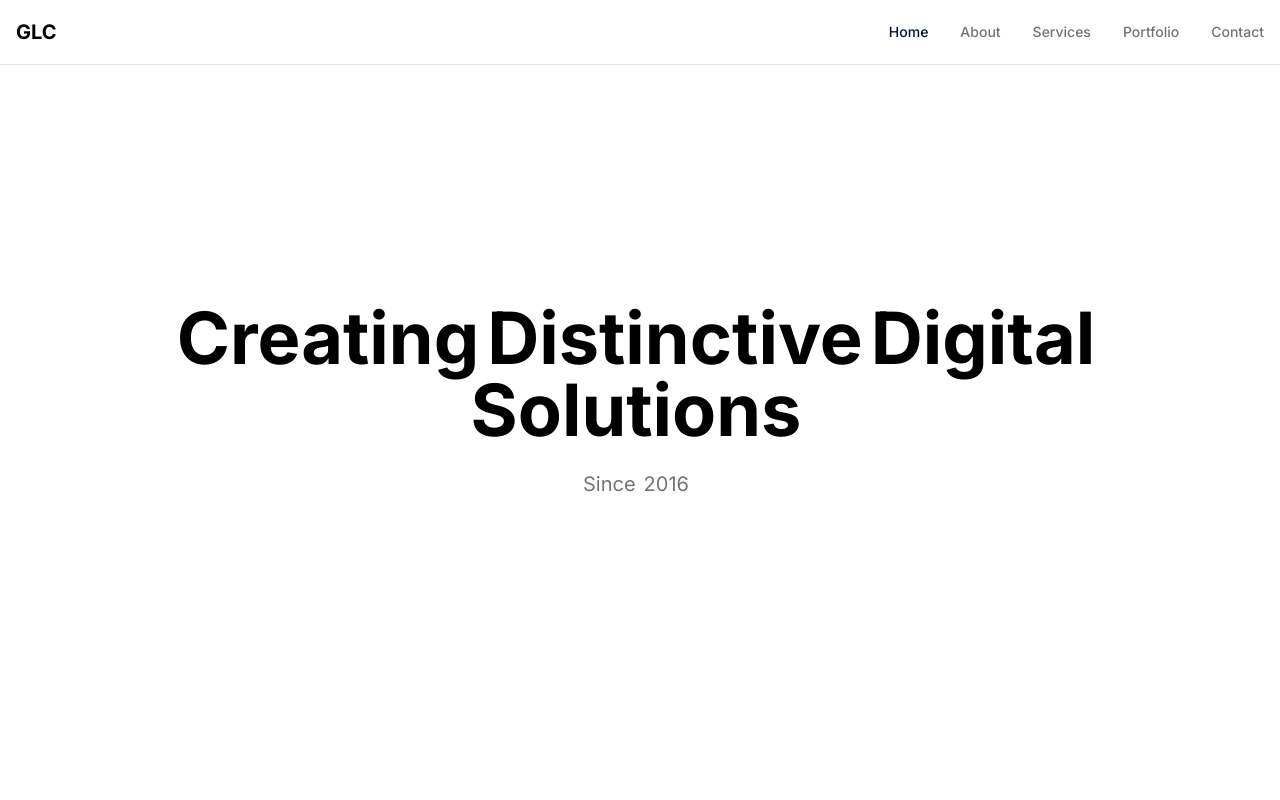
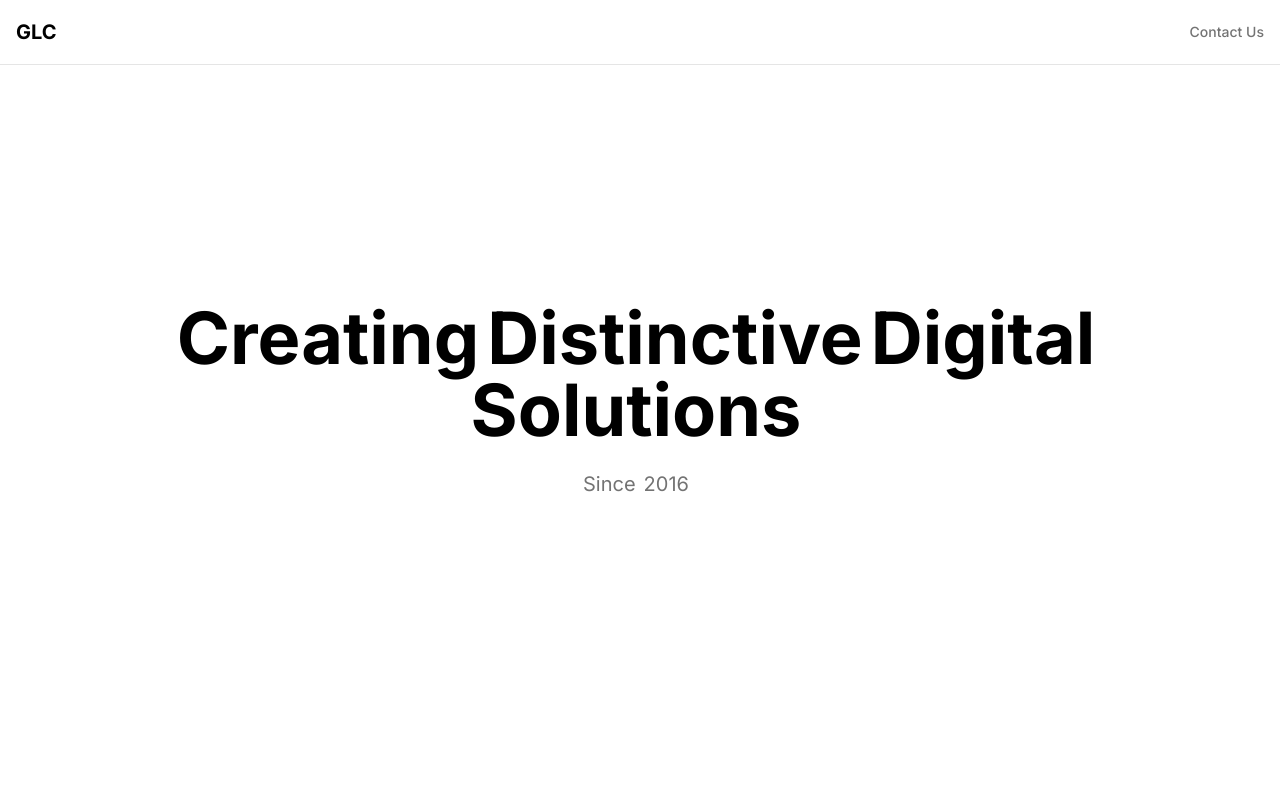
Before and after one commit to work-raharjo/glc-website-version2, a Next.js app: page / in a window 1280 px wide. Shown: the top 800 px of the page. Built offline with nearby package versions, Linux system fonts and the light colour scheme.

Commit message:
Update: Simplify header to show only logo and contact button

```diff
--- a/components/header.tsx
+++ b/components/header.tsx
@@ -3,14 +3,6 @@
 import Link from "next/link"
 import { usePathname } from "next/navigation"
 import { cn } from "@/lib/utils"
-
-const navigation = [
-  { name: "Home", href: "/" },
-  { name: "About", href: "/about" },
-  { name: "Services", href: "/services" },
-  { name: "Portfolio", href: "/portfolio" },
-  { name: "Contact", href: "/contact" },
-]
 
 export default function Header() {
   const pathname = usePathname()
@@ -21,22 +13,17 @@ export default function Header() {
         <Link href="/" className="text-xl font-bold">
           GLC
         </Link>
-        <div className="hidden md:flex items-center space-x-8">
-          {navigation.map((item) => (
         <Link
-              key={item.name}
-              href={item.href}
+          href="/contact"
           className={cn(
             "text-sm font-medium transition-colors hover:text-primary",
-                pathname === item.href
+            pathname === "/contact"
               ? "text-primary"
               : "text-muted-foreground"
           )}
         >
-              {item.name}
+          Contact Us
         </Link>
-          ))}
-        </div>
       </nav>
     </header>
   )
```
Lines whose indentation alone changed are shown as unchanged.
